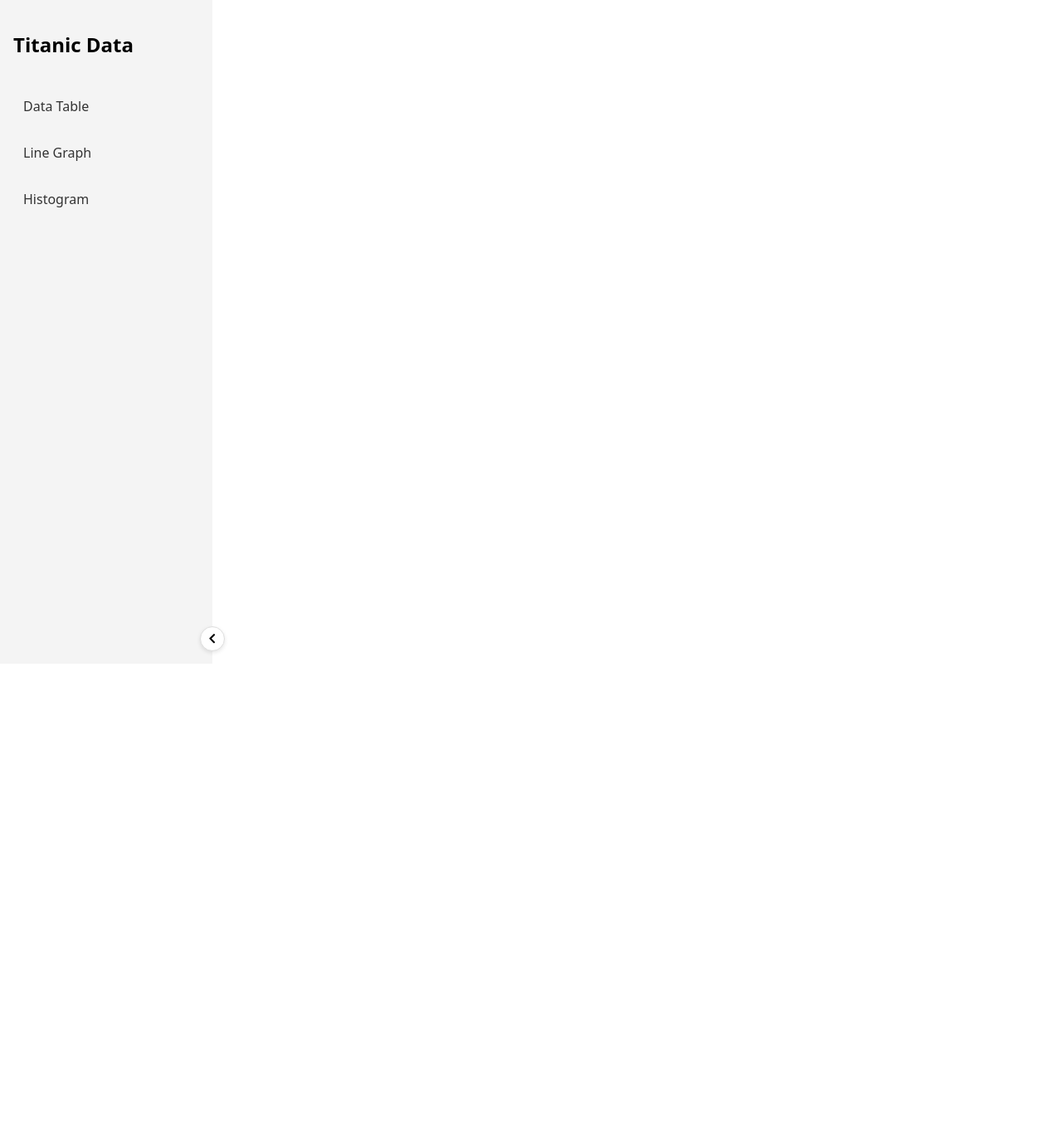
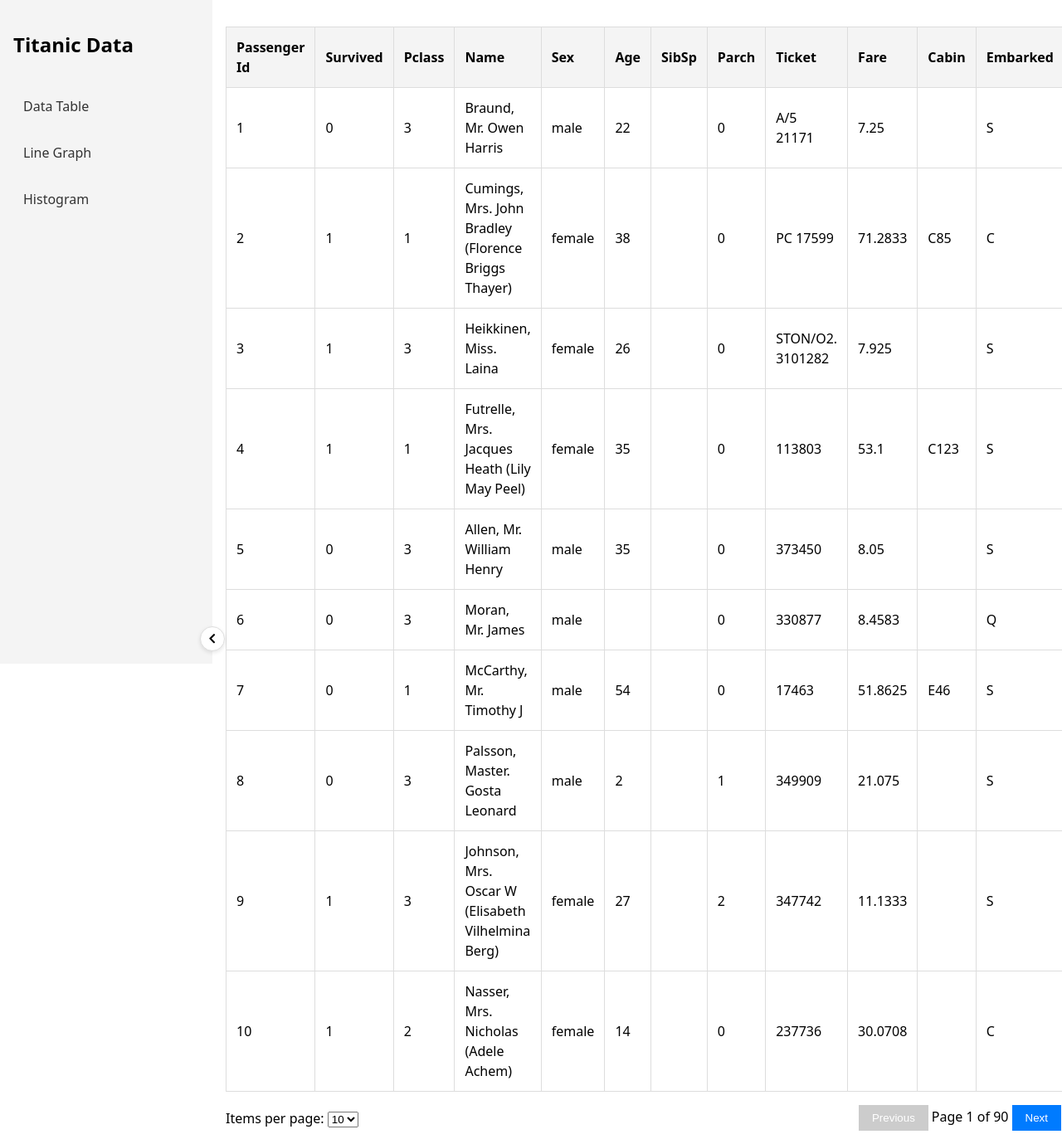
Before and after one commit to Paulinojr/titanic-data, a React (Vite) app: page / in a window 1280 px wide. Shown: the whole page at 83% size. Before the commit the page ends 800 px from the top, so only its background shows below. Built offline with nearby package versions, Linux system fonts and the light colour scheme.

Commit message:
feat: add data table component

```diff
--- a/src/App.tsx
+++ b/src/App.tsx
@@ -1,7 +1,8 @@
 import React, { useState, useEffect } from "react";
 import { BrowserRouter as Router, Route, Routes } from "react-router-dom";
 import Sidebar from "./components/Sidebar/Sidebar";
-import { passengers } from "./data/titanic-passengers";
+import { passengerData as passengers } from "./data/titanic-passengers";
+import DataTable from "./components/DataTable/DataTable";
 import styled from "styled-components";
 
 const MainContent = styled.div<{ $sidebarOpen: boolean; $isMobile: boolean }>`
@@ -30,7 +31,7 @@ const App: React.FC = () => {
 
         <MainContent $sidebarOpen={true} $isMobile={isMobile}>
           <Routes>
-            <Route path="/" element={<></>} />
+            <Route path="/" element={<DataTable data={passengers}></DataTable>} />
           </Routes>
         </MainContent>
       </div>
--- /dev/null
+++ b/src/components/DataTable/DataTable.styles.ts
@@ -0,0 +1,45 @@
+import styled from "styled-components"
+
+export const TableContainer = styled.div`
+  width: 100%;
+  overflow-x: auto;
+`;
+
+export const Table = styled.table`
+  width: 100%;
+  border-collapse: collapse;
+  margin-top: 1rem;
+`;
+
+export const Th = styled.th`
+  padding: 0.75rem;
+  text-align: left;
+  background-color: #f4f4f4;
+  border: 1px solid #ddd;
+`;
+
+export const Td = styled.td`
+  padding: 0.75rem;
+  border: 1px solid #ddd;
+`;
+
+export const PaginationContainer = styled.div`
+  display: flex;
+  justify-content: space-between;
+  align-items: center;
+  margin-top: 1rem;
+`;
+
+export const PaginationButton = styled.button`
+  padding: 0.5rem 1rem;
+  margin: 0 0.25rem;
+  border: none;
+  background-color: #007bff;
+  color: white;
+  cursor: pointer;
+
+  &:disabled {
+    background-color: #ccc;
+    cursor: not-allowed;
+  }
+`;
--- /dev/null
+++ b/src/components/DataTable/DataTable.tsx
@@ -0,0 +1,97 @@
+import React, { useState } from "react";
+import { Passenger } from "../../data/Passenger";
+import { Table, TableContainer, Th, Td, PaginationContainer, PaginationButton } from "./DataTable.styles";
+
+
+interface DataTableProps {
+  data: Passenger[];
+}
+
+const DataTable: React.FC<DataTableProps> = ({ data }) => {
+  const [currentPage, setCurrentPage] = useState(1);
+  const [itemsPerPage, setItemsPerPage] = useState(10);
+
+  const indexOfLastItem = currentPage * itemsPerPage;
+  const indexOfFirstItem = indexOfLastItem - itemsPerPage;
+  const currentItems = data.slice(indexOfFirstItem, indexOfLastItem);
+
+  const totalPages = Math.ceil(data.length / itemsPerPage);
+
+  const handlePageChange = (pageNumber: number) => {
+    setCurrentPage(pageNumber);
+  };
+
+  return (
+    <TableContainer>
+      <Table>
+        <thead>
+          <tr>
+            <Th>Passenger Id</Th>
+            <Th>Survived</Th>
+            <Th>Pclass</Th>
+            <Th>Name</Th>
+            <Th>Sex</Th>
+            <Th>Age</Th>
+            <Th>SibSp</Th>
+            <Th>Parch</Th>
+            <Th>Ticket</Th>
+            <Th>Fare</Th>
+            <Th>Cabin</Th>
+            <Th>Embarked</Th>
+          </tr>
+        </thead>
+        <tbody>
+          {currentItems.map((passenger, index) => (
+            <tr key={index}>
+              <Td>{passenger?.passengerId}</Td>
+              <Td>{passenger?.survived}</Td>
+              <Td>{passenger?.pclass}</Td>
+              <Td>{passenger?.name}</Td>
+              <Td>{passenger?.sex}</Td>
+              <Td>{passenger?.age}</Td>
+              <Td>{passenger?.sibSp}</Td>
+              <Td>{passenger?.parch}</Td>
+              <Td>{passenger?.ticket}</Td>
+              <Td>{passenger?.fare}</Td>
+              <Td>{passenger?.cabin}</Td>
+              <Td>{passenger?.embarked}</Td>
+            </tr>
+          ))}
+        </tbody>
+      </Table>
+      <PaginationContainer>
+        <div>
+          <span>Items per page: </span>
+          <select
+            value={itemsPerPage}
+            onChange={(e) => setItemsPerPage(Number(e.target.value))}
+          >
+            <option value={5}>5</option>
+            <option value={10}>10</option>
+            <option value={20}>20</option>
+            <option value={50}>50</option>
+          </select>
+        </div>
+        <div>
+          <PaginationButton
+            onClick={() => handlePageChange(currentPage - 1)}
+            disabled={currentPage === 1}
+          >
+            Previous
+          </PaginationButton>
+          <span>
+            Page {currentPage} of {totalPages}
+          </span>
+          <PaginationButton
+            onClick={() => handlePageChange(currentPage + 1)}
+            disabled={currentPage === totalPages}
+          >
+            Next
+          </PaginationButton>
+        </div>
+      </PaginationContainer>
+    </TableContainer>
+  );
+};
+
+export default DataTable;
--- a/src/data/Passenger.d.ts
+++ b/src/data/Passenger.d.ts
@@ -4,10 +4,10 @@ export type Passenger = {
   pclass: number;
   name: string;
   sex: string;
-  age: string;
-  sibSp: number;
+  age: number;
+  sibSP: number;
   parch: number;
-  ticket: number;
+  ticket: string;
   fare: number;
   cabin: string;
   embarked: string;
```
